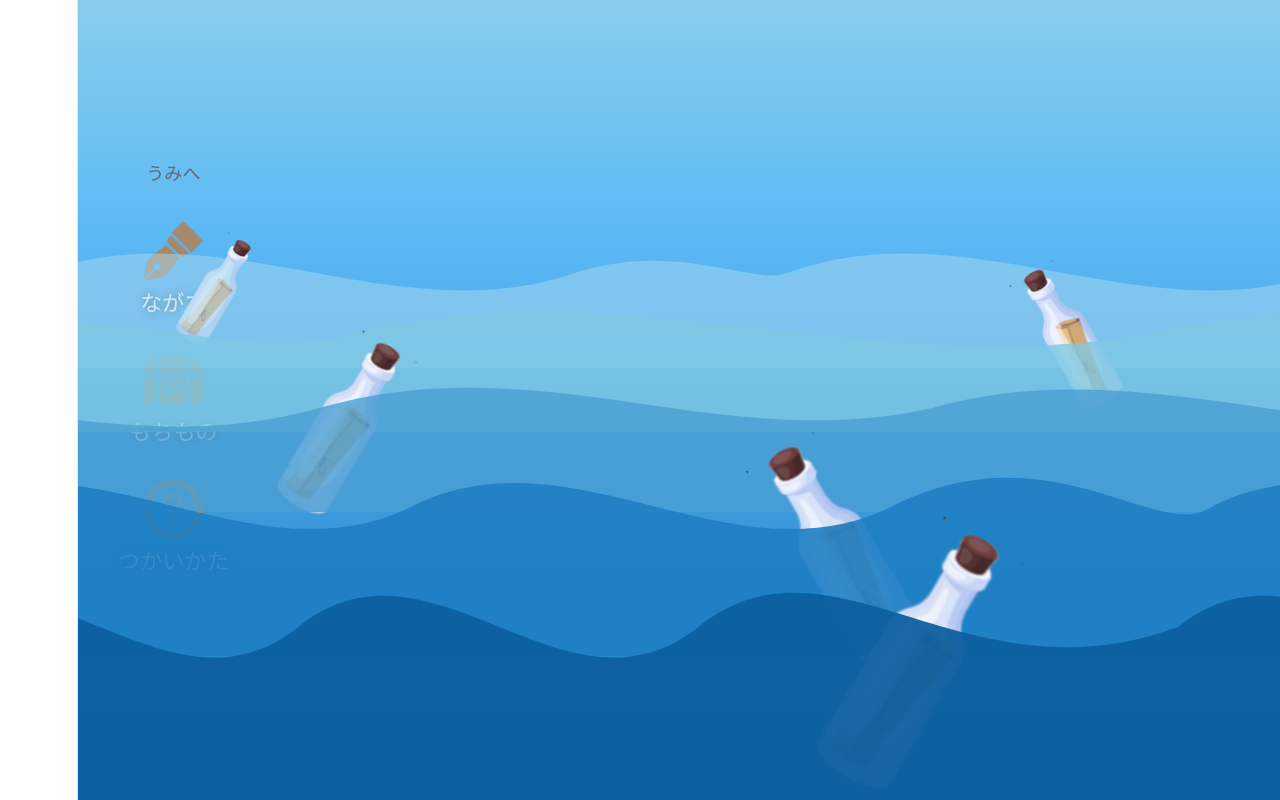
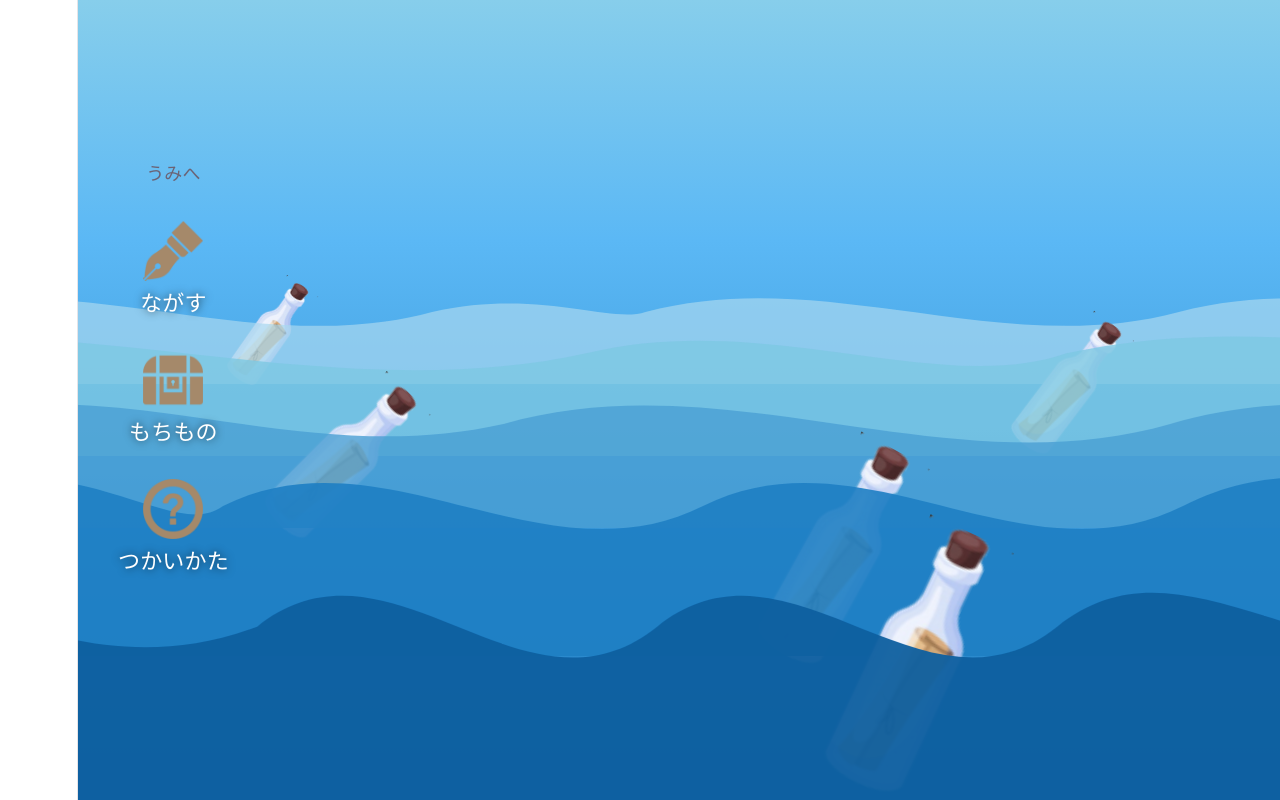
Before and after one commit to shun157/bottle_letter_app, a React app in the folder frontend/: page / in a window 1280 px wide. Shown: the top 800 px of the page. Built offline with nearby package versions, Linux system fonts and the light colour scheme; the HTML template or start-up script is replaced by a standard one.

Commit message:
ボトルの揺れを微調整、ボトルの再生成を実装

```diff
--- a/frontend/src/components/Bottle.css
+++ b/frontend/src/components/Bottle.css
@@ -21,19 +21,21 @@
   height: auto;
   cursor: pointer;
   user-select: none;
+
+  animation: rock 4s ease-in-out infinite;
 }
 
 /* 右へ流れる瓶：ゆらゆら */
 
-.bottle-right .bottle {
+/* .bottle-right .bottle {
   animation: rockRight 6s ease-in-out infinite;
-}
+} */
 
 /* 左へ流れる瓶：ゆらゆら */
 
-.bottle-left .bottle {
+/* .bottle-left .bottle {
   animation: rockLeft 6s ease-in-out infinite;
-}
+} */
 
 /* ホバー */
 
@@ -109,34 +111,18 @@
   }
 }
 
-/* ===== 右向きの傾き ===== */
+/* ===== 傾き ===== */
 
-@keyframes rockRight {
+@keyframes rock {
   0% {
-    transform: rotate(35deg);
+    transform: rotate(calc(var(--angle) + 5deg));
   }
 
   50% {
-    transform: rotate(29deg);
+    transform: rotate(calc(var(--angle) - 5deg));
   }
 
   100% {
-    transform: rotate(35deg);
+    transform: rotate(calc(var(--angle) + 5deg));
   }
 }
-
-/* ===== 左向きの傾き ===== */
-
-@keyframes rockLeft {
-  0% {
-    transform: rotate(-35deg);
-  }
-
-  50% {
-    transform: rotate(-29deg);
-  }
-
-  100% {
-    transform: rotate(-35deg);
-  }
-}
--- a/frontend/src/components/Bottle.jsx
+++ b/frontend/src/components/Bottle.jsx
@@ -27,6 +27,7 @@ export default function Bottle({
         style={{
           width,
           opacity,
+          "--angle": `${angle}deg`,
         }}
         onClick={onClick}
       />
--- a/frontend/src/components/Wave.css
+++ b/frontend/src/components/Wave.css
@@ -0,0 +1,28 @@
+/* wave-track：SVGを2枚横に並べて、左にスライドし続ける */
+.wave-track {
+  position: absolute;
+  display: flex;          /* SVG2枚を横並び */
+  width: 200%;            /* 2枚分の幅 */
+  animation: waveScroll linear infinite;
+
+  pointer-events: none;
+}
+
+.wave-track svg {
+  position: relative;
+
+  width: 50%;
+  flex-shrink: 0;
+
+  pointer-events: none;
+}
+
+/* 左にちょうど50%（SVG1枚分）ずらす → シームレスにループ */
+@keyframes waveScroll {
+  from {
+    transform: translateX(-50%);
+  }
+  to   {
+    transform: translateX(0);
+  }
+}
--- a/frontend/src/components/Wave.jsx
+++ b/frontend/src/components/Wave.jsx
@@ -1,3 +1,5 @@
+import "./Wave.css";
+
 export default function Wave({
   top,
   height,
--- a/frontend/src/data/layers.js
+++ b/frontend/src/data/layers.js
@@ -3,18 +3,18 @@ export const initialLayers = [
         id: 1,
         visible: true,
         bottle: {
-            top: "30%",
+            top: "35%",
             direction: "right",
-            duration: "41s",
+            duration: "35s",
             width: "38px",
-            angle: 40,
+            angle: 30,
             zIndex: 1,
         },
         wave: {
-            top: '22%',
-            height: '24%',
+            top: '30%',
+            height: '18%',
             duration: '18s',
-            opacity: 0.5,
+            opacity: 0.7,
             zIndex: 2,
             fill: "#a8d8f0",
             reverse: false,
@@ -26,7 +26,7 @@ export const initialLayers = [
         id: 2,
         visible: true,
         bottle: {
-            top: "33%",
+            top: "39%",
             direction: "left",
             duration: "28s",
             width: "50px",
@@ -34,7 +34,7 @@ export const initialLayers = [
             zIndex: 3,
         },
         wave: {
-            top: '32%',
+            top: '35%',
             height: '22%',
             duration: '35s',
             opacity: 0.8,
@@ -49,15 +49,15 @@ export const initialLayers = [
         id: 3,
         visible: true,
         bottle: {
-            top: "42%",
+            top: "46%",
             direction: "right",
             duration: "30s",
             width: "62px",
-            angle: 28,
+            angle: 40,
             zIndex: 5,
         },
         wave: {
-            top: '40%',
+            top: '42%',
             height: '24%',
             duration: '24s',
             opacity: 0.8,
--- a/frontend/src/pages/Main.css
+++ b/frontend/src/pages/Main.css
@@ -31,48 +31,10 @@
   height: 100%;
 }
 
-/* wave-track：SVGを2枚横に並べて、左にスライドし続ける */
-.wave-track {
-  position: absolute;
-  display: flex;          /* SVG2枚を横並び */
-  width: 200%;            /* 2枚分の幅 */
-  animation: waveScroll linear infinite;
-
-  pointer-events: none;
-}
-
-.wave-track svg {
-  position: relative;
-
-  width: 50%;
-  flex-shrink: 0;
-
-  pointer-events: none;
-}
-
 /* 波と瓶の重なり順を管理するレイヤー */
 .wave-layer{
   position:absolute;
   inset:0;
-}
-
-/* 1枚目：ゆっくり */
-.wave1 {
-  animation-duration: 8s;
-  bottom: 60px;
-}
-
-/* 2枚目：少し速く、下に配置 */
-.wave2 {
-  animation-duration: 12s;
-  animation-direction: reverse; /* 逆向きに流す */
-  bottom: 0;
-}
-
-/* 左にちょうど50%（SVG1枚分）ずらす → シームレスにループ */
-@keyframes waveScroll {
-  from { transform: translateX(0); }
-  to   { transform: translateX(-50%); }
 }
 
 .btn:hover {
@@ -109,6 +71,8 @@
   display: flex;
   flex-direction: column;
   gap: 35px;
+
+  z-index: 1000;
 }
 
 .menu-item {
--- a/frontend/src/pages/Main.jsx
+++ b/frontend/src/pages/Main.jsx
@@ -1,4 +1,4 @@
-import { useState, Fragment } from "react";
+import { useState, useEffect, Fragment } from "react";
 import { initialLayers } from "../data/layers";
 import "./Main.css";
 import nagasuIcon from "../assets/nagasu.png";
@@ -11,6 +11,24 @@ import Bottle from "../components/Bottle";
 export default function Main() {
   const [showLetter, setShowLetter] = useState(false);
   const [layers, setLayers] = useState(initialLayers);
+
+  useEffect(() => {
+    const timer = setInterval(() => {
+      setLayers(prev =>
+        prev.map(layer => {
+          if (layer.visible) return layer;
+
+          return {
+            ...layer,
+            visible: true,
+          };
+        })
+      );
+    }, 10000);
+
+    return () => clearInterval(timer);
+  }, []);
+
   return (
     <div className="ocean">
 
```
